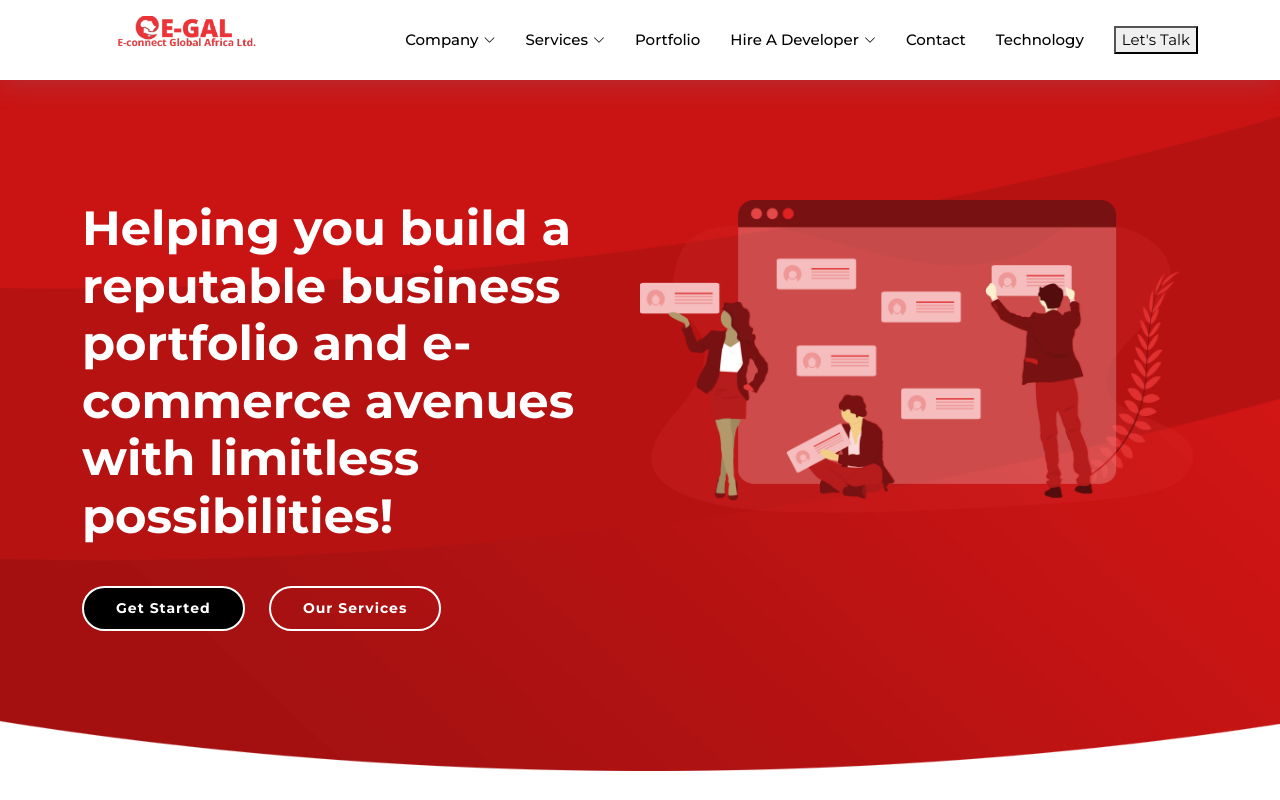
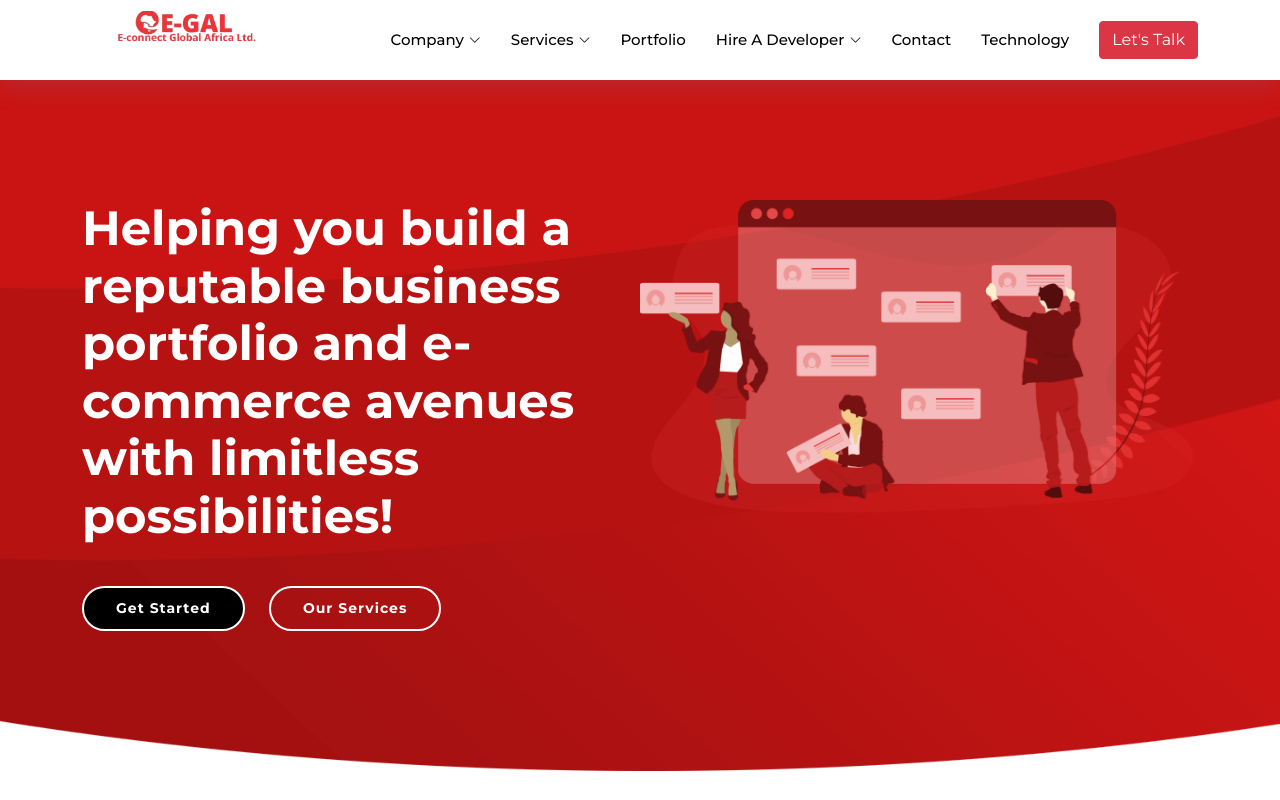
Before and after one commit to Bengate-Technologies/egalweb, a plain HTML site: page index.html in a window 1280 px wide. Shown: the top 800 px of the page. Drawn offline with nearby package versions, Linux system fonts and the light colour scheme.

Commit message:
change of nabar button

```diff
--- a/index.html
+++ b/index.html
@@ -105,7 +105,7 @@
 
           <li><a class="nav-link scrollto " href="#portfolio">Technology</a></li>
 
-          <li><a href="#"><button>Let's Talk</button></a/li>
+          <li><a href="#"><button type="button" class="btn btn-danger">Let's Talk</button></a/li>
         </ul>
         <i class="bi bi-list mobile-nav-toggle"></i>
       </nav><!-- .navbar -->
```
